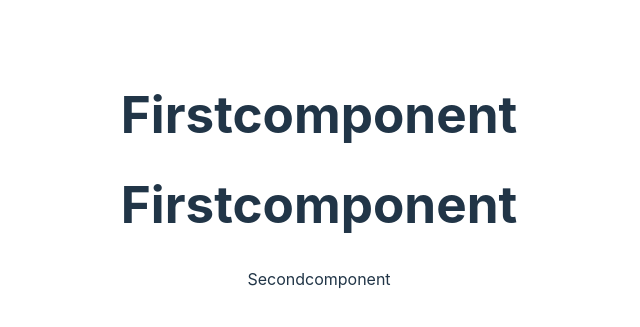
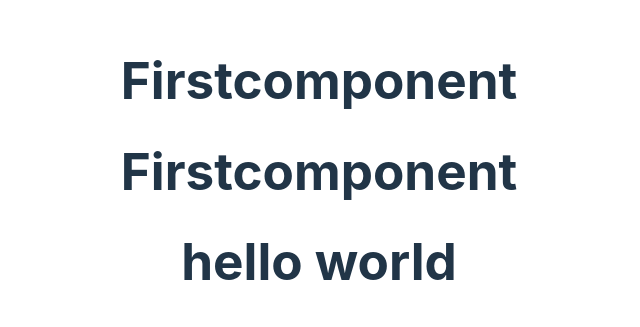
Before and after one commit to rkm10/React-practice, a React (Vite) app: page / in a window 1280 px wide. Shown: the part 229-556 px from the top of the page, without its empty margins (321-961 px from the left). Built offline with nearby package versions, Linux system fonts and the light colour scheme.

Commit message:
learnin jsx

```diff
--- a/src/components/Secondcomponent.jsx
+++ b/src/components/Secondcomponent.jsx
@@ -1,7 +1,14 @@
 import React from 'react'
 
 export default function Secondcomponent() {
-    return (
-        <div>Secondcomponent</div>
+    let raj = "it a new project"
+    let menu = (<ul>
+        <li className='test'>{raj}</li>
+        <li id='test'>please think</li>
+    </ul>)
+    function Menu() {
+        return <h1>hello world</h1>
+    }
+    return (menu, <Menu></Menu>
     )
 }
```
